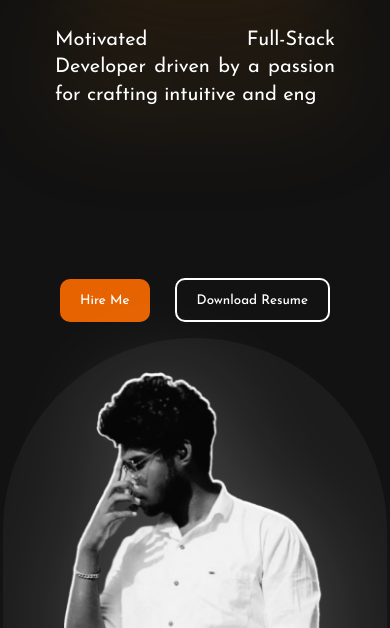
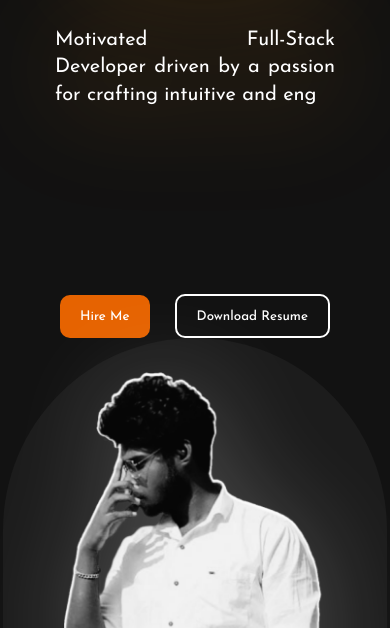
Before and after one commit to DAKSHINRAJ-S/Portfolio-Personal-Portfolio---DAKSHINRAJ-S, a plain HTML site: page index.html in a window 390 px wide. Shown: the part 216-844 px from the top of the page. Drawn offline with Linux system fonts and the light colour scheme.

Commit message:
Update index.css

```diff
--- a/index.css
+++ b/index.css
@@ -691,6 +691,10 @@ button:hover {
         align-items: center;
         margin-top: 1.75rem;
     }
+
+    #hire-container{
+        margin-top:2rem;
+    }
     #Myname{
         font-size: 35px;
         transform:translate(0rem,2rem);
```
